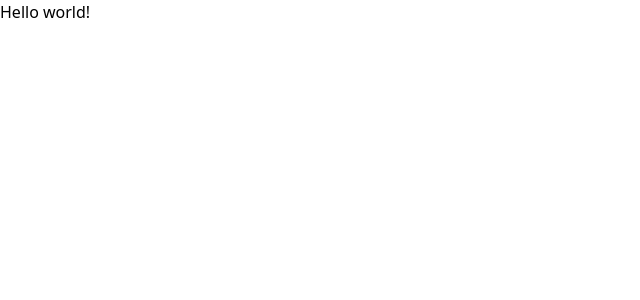
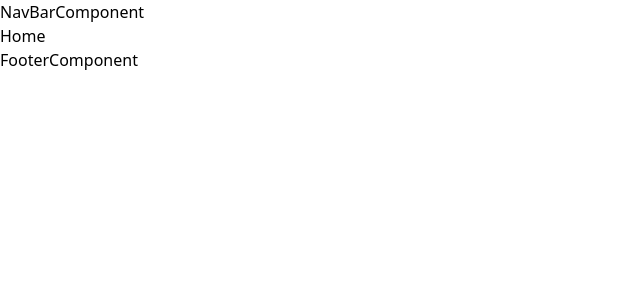
Before and after one commit to owaisrafiq05/encryptify, a React (Vite) app: page / in a window 1280 px wide. Shown: the top 300 px of the page, without its empty margins (0-640 px from the left). Built offline with nearby package versions, Linux system fonts and the light colour scheme.

Commit message:
Routing done

```diff
--- a/package.json
+++ b/package.json
@@ -11,7 +11,8 @@
   },
   "dependencies": {
     "react": "^18.3.1",
-    "react-dom": "^18.3.1"
+    "react-dom": "^18.3.1",
+    "react-router-dom": "^6.28.0"
   },
   "devDependencies": {
     "@eslint/js": "^9.13.0",
--- a/src/App.jsx
+++ b/src/App.jsx
@@ -1,11 +1,40 @@
-import React from 'react'
+import { BrowserRouter as Router, Routes, Route } from "react-router-dom";
+import Home  from "./pages/Home"
+import NavBarComponent from "./components/GlobalComponents/NavBarComponent";
+import FooterComponent from "./components/GlobalComponents/FooterComponent";
+import Loader from "./components/GlobalComponents/LoaderComponent";
+import { useState, useEffect } from 'react';
 
-const App = () => {
+function App() {
+  const [loading, setLoading] = useState(true);
+
+  useEffect(() => {
+    const timer = setTimeout(() => {
+      setLoading(false);
+    }, 500);
+
+    return () => clearTimeout(timer);
+  }, []);
+
   return (
-    <h1 className="text-3xl font-bold underline">
-      Hello world!
-    </h1>
-  )
+    <div className="bg-white min-h-screen flex flex-col">
+      <Router>
+        {loading ? (
+          <Loader />
+        ) : (
+          <>
+            <NavBarComponent />
+            <div className="flex-grow">
+              <Routes>
+                <Route path="/" element={<Home />} />
+              </Routes>
+            </div>
+            <FooterComponent />
+          </>
+        )}
+      </Router>
+    </div>
+  );
 }
 
-export default App
+export default App;
--- /dev/null
+++ b/src/components/GlobalComponents/FooterComponent.jsx
@@ -0,0 +1,9 @@
+import React from 'react'
+
+const FooterComponent = () => {
+  return (
+    <div>FooterComponent</div>
+  )
+}
+
+export default FooterComponent
--- /dev/null
+++ b/src/components/GlobalComponents/LoaderComponent.jsx
@@ -0,0 +1,23 @@
+import React from 'react';
+// import logo from "../../assets/logo.webp";
+
+const Loader = () => {
+  return (
+    <div className="flex-col gap-4 w-full flex items-center justify-center min-h-screen">
+      <div className="relative flex items-center justify-center">
+        {/* Outer rotating circle */}
+        <div className="w-64 h-64 border-4 border-transparent text-blue-400 animate-spin flex items-center justify-center border-t-[#0b466d] rounded-full">
+          {/* Inner rotating circle */}
+          <div className="w-56 h-56 border-4 border-transparent text-red-400 animate-spin flex items-center justify-center border-t-[#257fb5] rounded-full"></div>
+        </div>
+
+        {/* Static image in the center */}
+        <div className="absolute flex items-center justify-center w-64 h-64">
+          <img  alt="acm-nuces-logo" className="w-48 h-48" /> {/* Increased size for the logo */}
+        </div>
+      </div>
+    </div>
+  );
+};
+
+export default Loader;
--- /dev/null
+++ b/src/components/GlobalComponents/NavBarComponent.jsx
@@ -0,0 +1,9 @@
+import React from 'react'
+
+const NavBarComponent = () => {
+  return (
+    <div>NavBarComponent</div>
+  )
+}
+
+export default NavBarComponent
--- /dev/null
+++ b/src/pages/Home.jsx
@@ -0,0 +1,9 @@
+import React from 'react'
+
+const Home = () => {
+  return (
+    <div>Home</div>
+  )
+}
+
+export default Home
```
Also changed, not shown: 1 other file (tests, documents, lock files or other folders).
